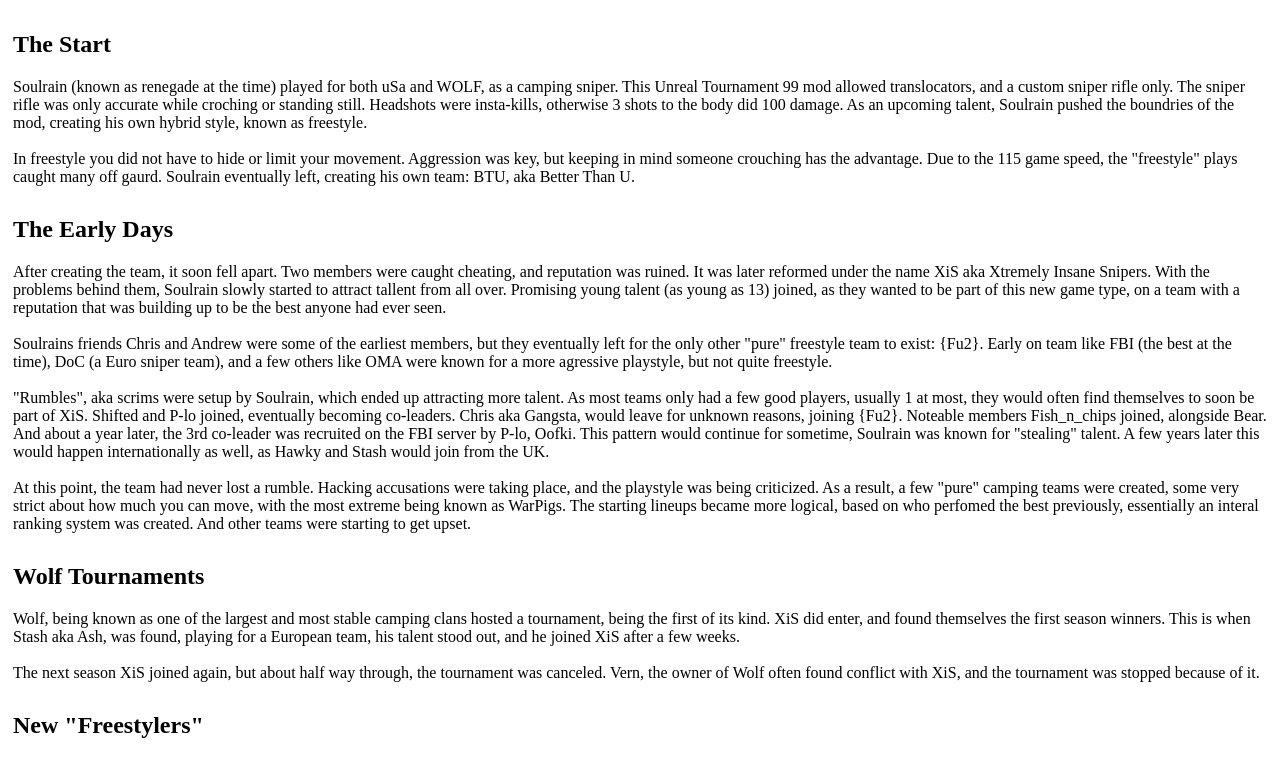
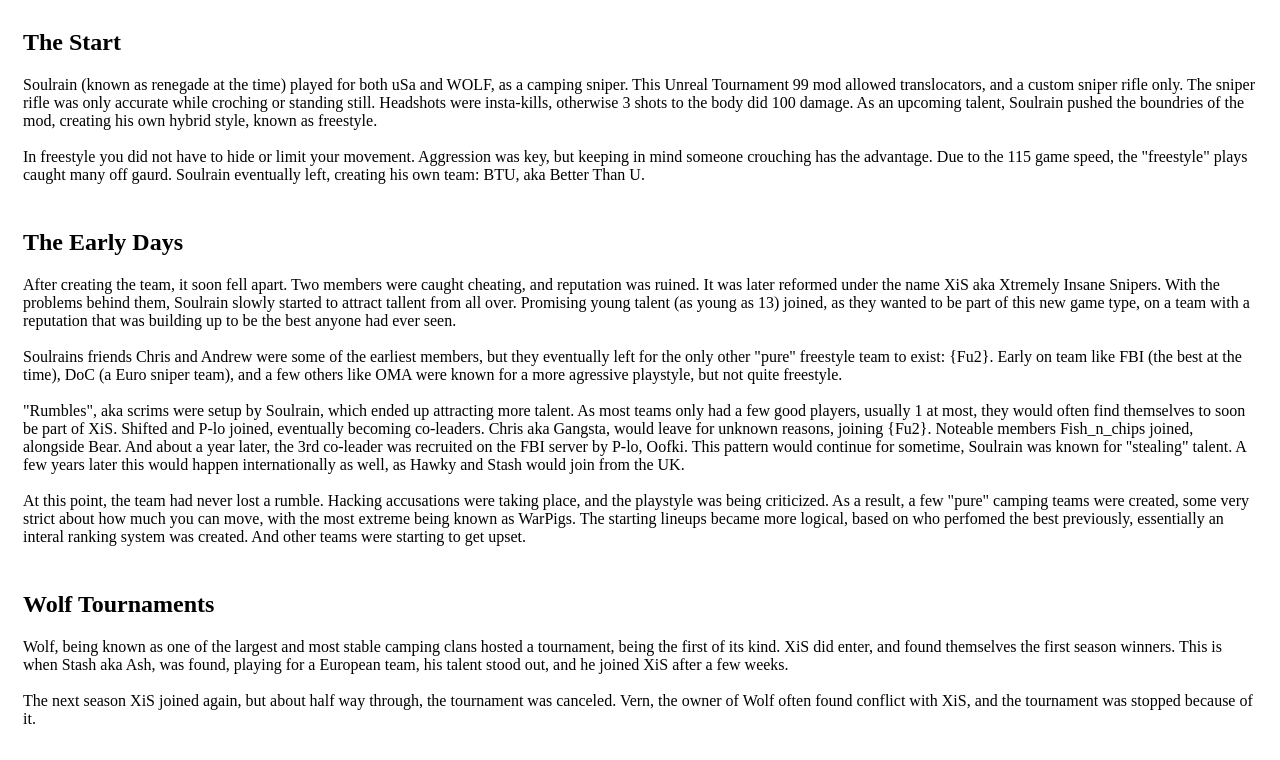
Before and after one commit to TeamXiS/TeamXiSWebsite, a plain HTML site: page index.html in a window 1280 px wide. Shown: the part 67-827 px from the top of the page. Drawn offline with Linux system fonts and the light colour scheme.

Commit message:
Update index.html

```diff
--- a/index.html
+++ b/index.html
@@ -2,8 +2,8 @@
   <head>
     <title>Team [XiS]</title>
     <style>
-      h1 {margin-top: 15px;}
-      div {padding: 5px; }
+      h2 {margin-top: 15px;}
+      div {padding: 15px; }
       .disc {font-size: 12px; }
     </style>
   </head>
```
